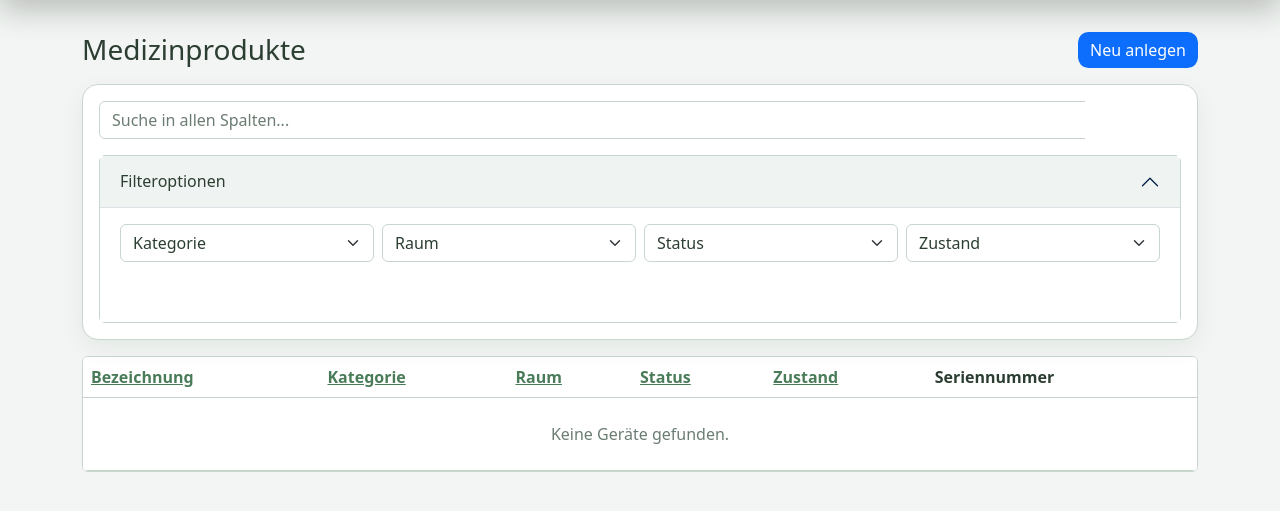
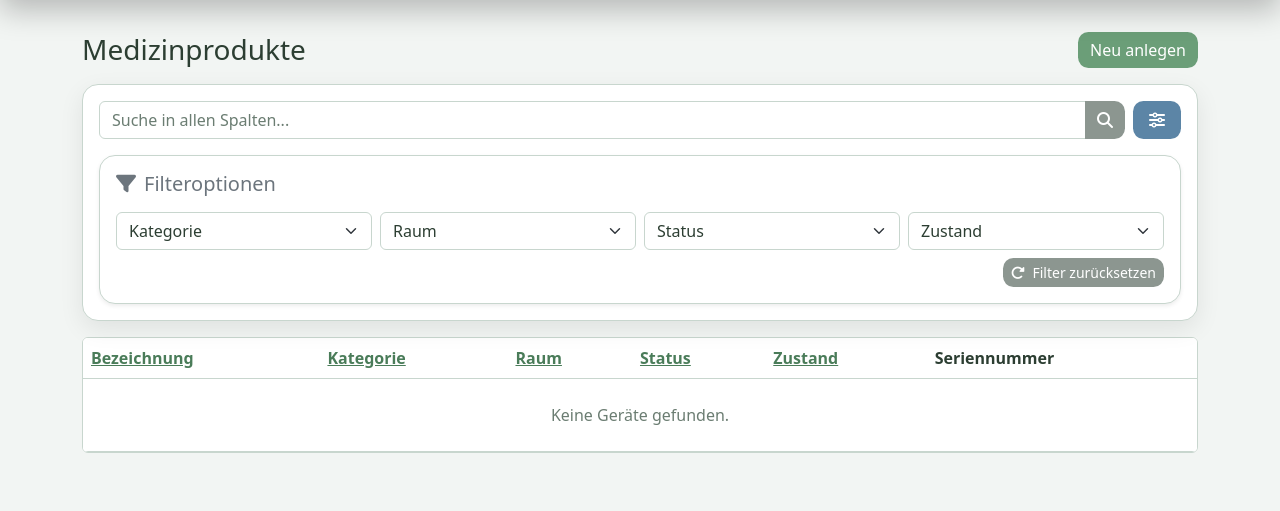
Before and after one commit to fjhzi/MPV, a Django app: page / in a window 1280 px wide, after a click on "Filter anzeigen". Shown: the part 56-567 px from the top of the page. Run offline with Django 5.2, Linux system fonts and the light colour scheme; data comes from the database, SQL or seed files in the repository; data that the repository does not hold is empty.

Commit message:
change color theme everywhere

```diff
--- a/inventory/templates/inventory/confirm_delete.html
+++ b/inventory/templates/inventory/confirm_delete.html
@@ -5,8 +5,8 @@
   <p>Möchtest du <strong>{{ object.name }}</strong> wirklich löschen?</p>
   <form method="post">
     {% csrf_token %}
-    <button class="btn btn-danger" type="submit" aria-label="Löschen" title="Löschen"><i class="fa-solid fa-trash" aria-hidden="true"></i></button>
-    <a class="btn btn-outline-secondary" href="{% url 'device-detail' object.pk %}" aria-label="Abbrechen" title="Abbrechen"><i class="fa-solid fa-ban" aria-hidden="true"></i></a>
+    <button class="btn btn-delete" type="submit" aria-label="Löschen" title="Löschen"><i class="fa-solid fa-trash" aria-hidden="true"></i></button>
+    <a class="btn btn-cancel" href="{% url 'device-detail' object.pk %}" aria-label="Abbrechen" title="Abbrechen"><i class="fa-solid fa-ban" aria-hidden="true"></i></a>
   </form>
 </div></div>
 {% endblock %}
--- a/inventory/templates/inventory/dashboard.html
+++ b/inventory/templates/inventory/dashboard.html
@@ -2,7 +2,7 @@
 {% block content %}
 <div class="d-flex justify-content-between align-items-center mb-3">
   <h1 class="h3 mb-0">Medizinprodukte</h1>
-  <a href="{% url 'device-create' %}" class="btn btn-primary">Neu anlegen</a>
+  <a href="{% url 'device-create' %}" class="btn btn-add">Neu anlegen</a>
 </div>
 {% if categories_schema_unavailable %}
 <div class="alert alert-warning" role="alert">Kategorien konnten nicht vollständig geladen werden. Bitte Migrationen ausführen (<code>python manage.py migrate</code>).</div>
@@ -11,12 +11,12 @@
   <div class="d-flex gap-2 align-items-stretch">
     <div class="input-group flex-grow-1">
       <input class="form-control" type="text" name="q" placeholder="Suche in allen Spalten..." value="{{ request.GET.q }}" autocomplete="off">
-      <button class="btn btn-outline-primary" type="submit" aria-label="Suchen">
+      <button class="btn btn-cancel" type="submit" aria-label="Suchen">
         <i class="fa-solid fa-magnifying-glass" aria-hidden="true"></i>
       </button>
     </div>
     <button
-      class="btn btn-outline-primary px-3"
+      class="btn btn-save px-3"
       type="button"
       data-bs-toggle="collapse"
       data-bs-target="#dashboard-filter-collapse"
@@ -29,28 +29,31 @@
   </div>
 
   <div class="collapse mt-3 {% if request.GET.category or request.GET.room or request.GET.activity_status or request.GET.functional_status %}show{% endif %}" id="dashboard-filter-collapse">
-    <div class="accordion" id="dashboard-filter-accordion">
-      <div class="accordion-item">
-        <h2 class="accordion-header" id="dashboard-filter-heading">
-          <button class="accordion-button" type="button" data-bs-toggle="collapse" data-bs-target="#dashboard-filter-options" aria-expanded="true" aria-controls="dashboard-filter-options">
-            Filteroptionen
-          </button>
-        </h2>
-        <div id="dashboard-filter-options" class="accordion-collapse collapse show" aria-labelledby="dashboard-filter-heading" data-bs-parent="#dashboard-filter-accordion">
-          <div class="accordion-body">
+  <div class="card card-body border-light shadow-sm">
+
+    <h5 class="card-title mb-3 text-secondary">
+      <i class="fa-solid fa-filter me-2"></i>Filteroptionen
+    </h5>
+
     <div class="row g-2">
       <div class="col-md-3">
         <select class="form-select js-auto-submit-filter" name="category">
           <option value="">Kategorie</option>
-                  {% for category in categories %}<option value="{{ category.id }}" {% if request.GET.category == category.id|stringformat:'s' %}selected{% endif %}>{{ category.name }}</option>{% endfor %}
+          {% for category in categories %}
+            <option value="{{ category.id }}" {% if request.GET.category == category.id|stringformat:'s' %}selected{% endif %}>{{ category.name }}</option>
+          {% endfor %}
         </select>
       </div>
+
       <div class="col-md-3">
         <select class="form-select js-auto-submit-filter" name="room">
           <option value="">Raum</option>
-                  {% for room in rooms %}<option value="{{ room.id }}" {% if request.GET.room == room.id|stringformat:'s' %}selected{% endif %}>{{ room.name }}</option>{% endfor %}
+          {% for room in rooms %}
+            <option value="{{ room.id }}" {% if request.GET.room == room.id|stringformat:'s' %}selected{% endif %}>{{ room.name }}</option>
+          {% endfor %}
         </select>
       </div>
+
       <div class="col-md-3">
         <select class="form-select js-auto-submit-filter" name="activity_status">
           <option value="">Status</option>
@@ -58,6 +61,7 @@
           <option value="inactive" {% if request.GET.activity_status == 'inactive' %}selected{% endif %}>Nicht aktiv</option>
         </select>
       </div>
+
       <div class="col-md-3">
         <select class="form-select js-auto-submit-filter" name="functional_status">
           <option value="">Zustand</option>
@@ -65,16 +69,15 @@
           <option value="defective" {% if request.GET.functional_status == 'defective' %}selected{% endif %}>Defekt</option>
         </select>
       </div>
+
       <div class="col-12 d-flex justify-content-end mt-2">
-                <a href="{% url 'dashboard' %}" class="btn btn-outline-secondary">
+        <a href="{% url 'dashboard' %}" class="btn btn-cancel btn-sm">
           <i class="fa-solid fa-rotate-right" aria-hidden="true"></i>
           <span class="ms-1">Filter zurücksetzen</span>
         </a>
       </div>
     </div>
-          </div>
-        </div>
-      </div>
+
   </div>
 </div>
 </form>
--- a/inventory/templates/inventory/documents.html
+++ b/inventory/templates/inventory/documents.html
@@ -57,7 +57,7 @@
               {{ document_form.file }}
             </div>
             <div class="d-flex justify-content-end">
-              <button class="btn btn-primary" type="submit">Upload</button>
+              <button class="btn btn-save" type="submit">Upload</button>
             </div>
           </div>
         </form>
@@ -142,7 +142,7 @@
                         {% csrf_token %}
                         <input type="hidden" name="action" value="delete_document">
                         <input type="hidden" name="document_id" value="{{ doc.id }}">
-                        <button class="btn btn-sm btn-outline-danger" type="submit" aria-label="Löschen" title="Löschen"><i class="fa-solid fa-trash" aria-hidden="true"></i></button>
+                        <button class="btn btn-sm btn-delete" type="submit" aria-label="Löschen" title="Löschen"><i class="fa-solid fa-trash" aria-hidden="true"></i></button>
                       </form>
                     </li>
                   {% empty %}
--- a/inventory/templates/inventory/form.html
+++ b/inventory/templates/inventory/form.html
@@ -16,8 +16,8 @@
         </div>
       {% endfor %}
       <div class="col-12 d-flex gap-2 justify-content-end">
-        <a class="btn btn-outline-secondary" href="/" aria-label="Abbrechen" title="Abbrechen"><i class="fa-solid fa-ban" aria-hidden="true"></i></a>
-        <button class="btn btn-primary px-4" type="submit" aria-label="Speichern" title="Speichern"><i class="fa-solid fa-floppy-disk" aria-hidden="true"></i></button>
+        <a class="btn btn-cancel" href="/" aria-label="Abbrechen" title="Abbrechen"><i class="fa-solid fa-ban" aria-hidden="true"></i></a>
+        <button class="btn btn-save px-4" type="submit" aria-label="Speichern" title="Speichern"><i class="fa-solid fa-floppy-disk" aria-hidden="true"></i></button>
       </div>
     </form>
   </div>
--- a/inventory/templates/inventory/reminders.html
+++ b/inventory/templates/inventory/reminders.html
@@ -2,7 +2,7 @@
 {% block content %}
 <div class="d-flex justify-content-between align-items-center mb-3">
   <h1 class="h3 mb-0">Reminder (offene Termine)</h1>
-  <a class="btn btn-outline-secondary" href="{% url 'reminders-archive' %}">Erledigte Termine Archiv</a>
+  <a class="btn btn-cancel" href="{% url 'reminders-archive' %}">Erledigte Termine Archiv</a>
 </div>
 
 <form method="get" class="mb-3 d-flex gap-2">
@@ -12,7 +12,7 @@
     <option value="next_7" {% if request.GET.date_filter == 'next_7' %}selected{% endif %}>Nächste 7 Tage</option>
     <option value="overdue" {% if request.GET.date_filter == 'overdue' %}selected{% endif %}>Überfällig</option>
   </select>
-  <button class="btn btn-outline-primary" type="submit">Anzeigen</button>
+  <button class="btn btn-save" type="submit">Anzeigen</button>
 </form>
 
 <div class="table-responsive bg-white border rounded">
--- a/inventory/templates/inventory/reminders_archive.html
+++ b/inventory/templates/inventory/reminders_archive.html
@@ -2,7 +2,7 @@
 {% block content %}
 <div class="d-flex justify-content-between align-items-center mb-3">
   <h1 class="h3 mb-0">Erledigte Termine Archiv</h1>
-  <a class="btn btn-outline-secondary" href="{% url 'reminders' %}">Zurück zu offenen Remindern</a>
+  <a class="btn btn-cancel" href="{% url 'reminders' %}">Zurück zu offenen Remindern</a>
 </div>
 
 <div class="table-responsive bg-white border rounded">
--- a/templates/base.html
+++ b/templates/base.html
@@ -211,7 +223,7 @@
     /* --- Cards & Forms --- */
     .card {
       border-radius: 1rem;
-      box-shadow: 0 8px 24px rgba(18, 26, 21, 0.06);
+      box-shadow: 0 8px 24px rgba(0, 0, 0, 0.08);
     }
 
     .card-header {
```
Also changed, not shown: other parts of templates/base.html (+25 -13 lines), inventory/templates/inventory/device_detail.html (+7 -7 lines), inventory/templates/inventory/stammdaten.html (+6 -6 lines). Lines whose indentation alone changed are shown as unchanged.
